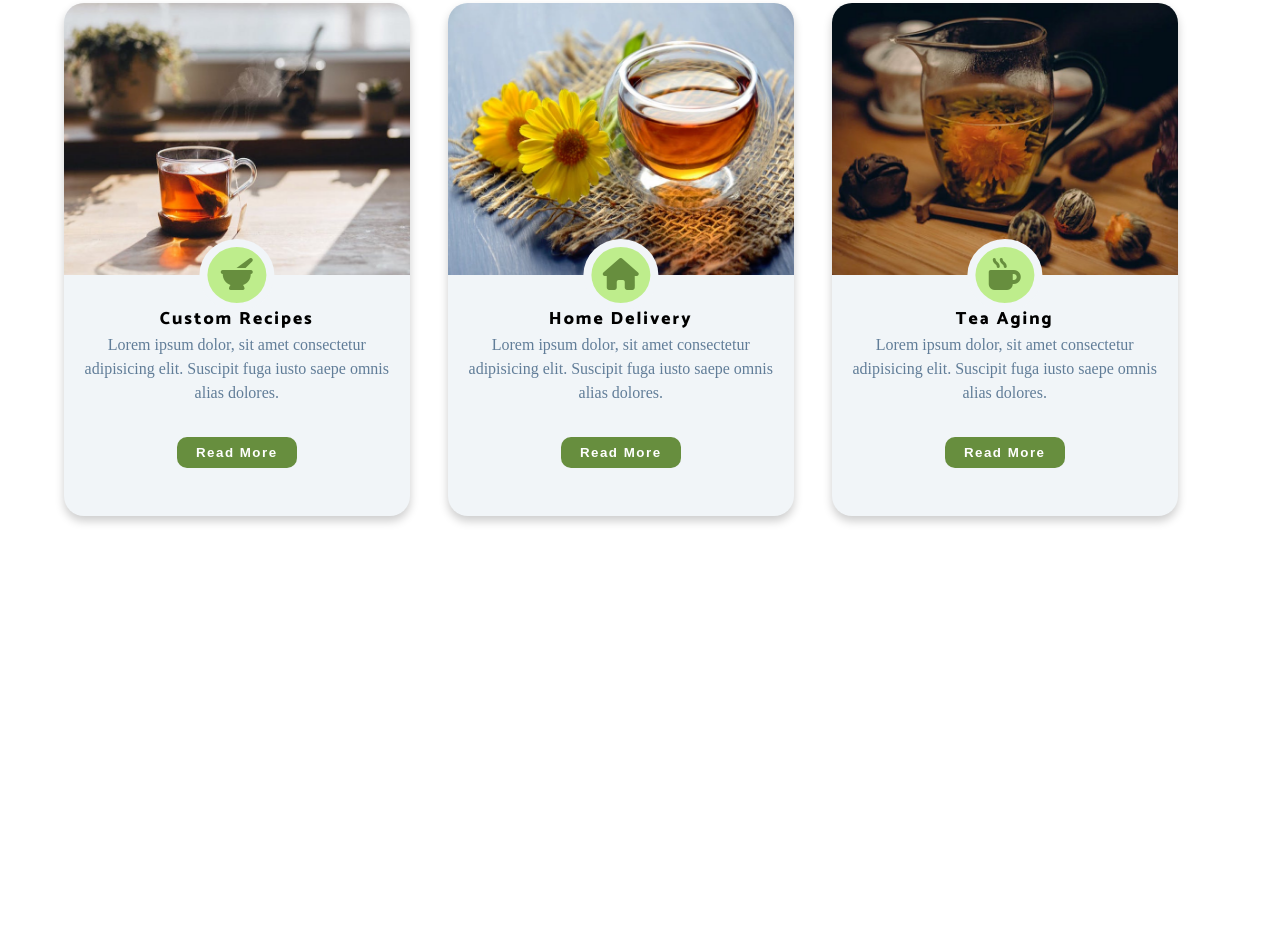
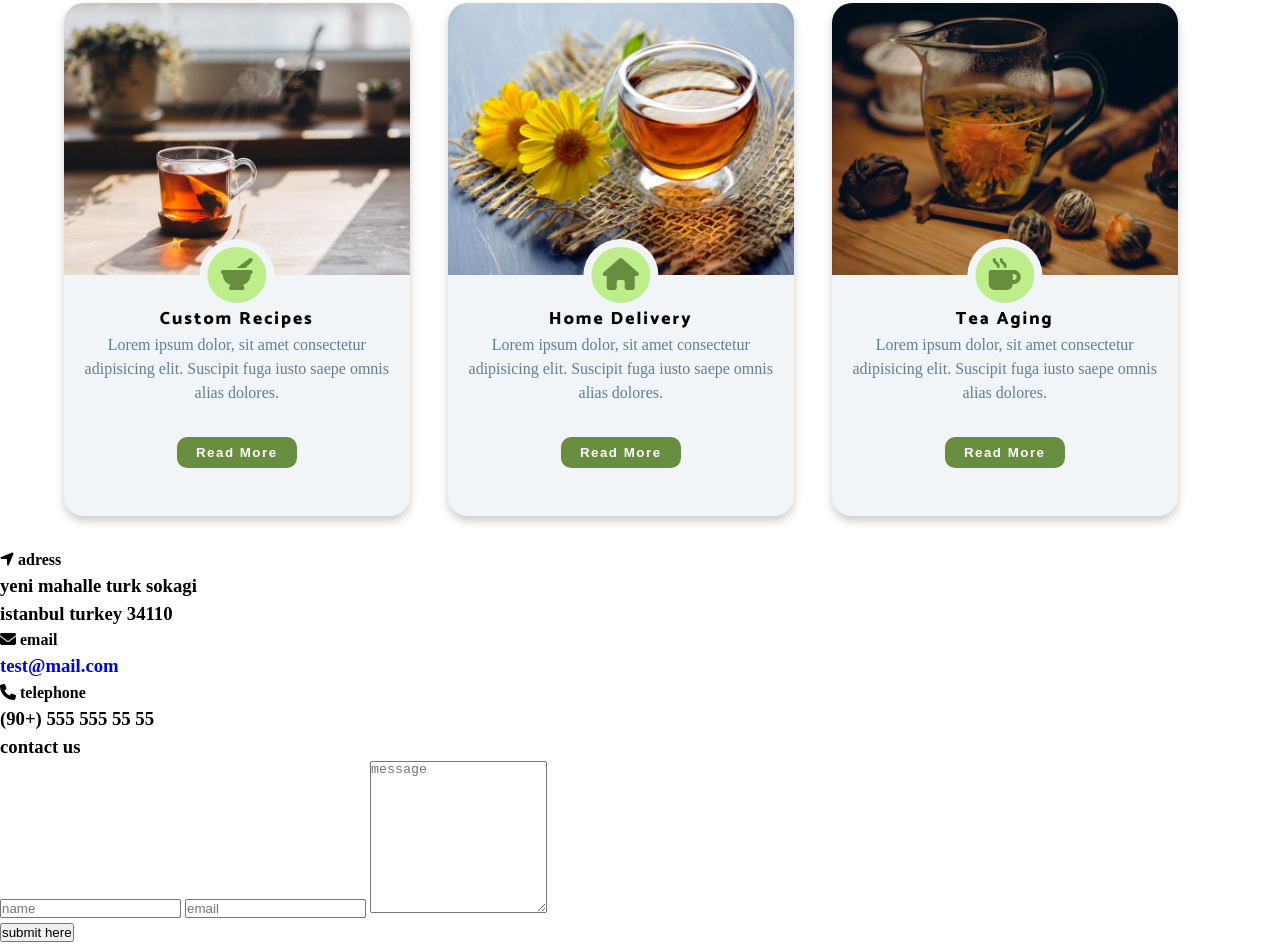
Before and after one commit to kaanyrd/Tea-Station, a plain HTML site: page index.html in a window 1280 px wide. Shown: the part 2181-3125 px from the top of the page. Before the commit the page ends 2729 px from the top, so only its background shows below. Drawn offline with Linux system fonts and the light colour scheme; a web font is replaced by a local one.

Commit message:
Contact Side

```diff
--- a/index.html
+++ b/index.html
@@ -185,8 +185,43 @@
     </section>
     <!-- END OF SERVICES -->
     <!-- CONTACT -->
-    <section>
-        <!-- STOP HERE -->
+    <section class="contact clearfix">
+        <div class="contact-center">
+            <article class="contact-info">
+                <h4 class="infos">
+                    <span class="contact-adress-title">
+                        <i class="fas fa-location-arrow"></i>
+                    </span>
+                    adress
+                    <h3 class="real-info">yeni mahalle turk sokagi <br> istanbul turkey 34110</h3>
+                </h4>
+                <h4 class="infos">
+                    <span class="contact-email-title">
+                        <i class="fas fa-envelope"></i>
+                    </span>
+                    email
+                    <h3 class="real-info"><a class="contact-mail" href="mailto:name@rapidtables.com?subject=Hi there!">test@mail.com</a></h3>
+                </h4>
+                <h4 class="infos">
+                    <span class="contact-telephone-title">
+                        <i class="fas fa-phone"></i>
+                    </span>
+                    telephone
+                    <h3 class="real-info">(90+) 555 555 55 55</h3>
+                </h4>
+            </article>
+            <article class="contact-form">
+                <h3 class="contact-title">contact us</h3>
+                <form action="">
+                    <div class="form-group">
+                        <input class="form-control" type="text" name="name" placeholder="name">
+                        <input class="form-control" type="email" name="email" placeholder="email">
+                        <textarea class="form-control" name="message" id="message" rows="10" placeholder="message"></textarea>
+                    </div>
+                    <button class="contactSubmitBtn">submit here</button>
+                </form>
+            </article>
+        </div>
     </section>
     <!-- END OF CONTACT -->
 </body>
```
